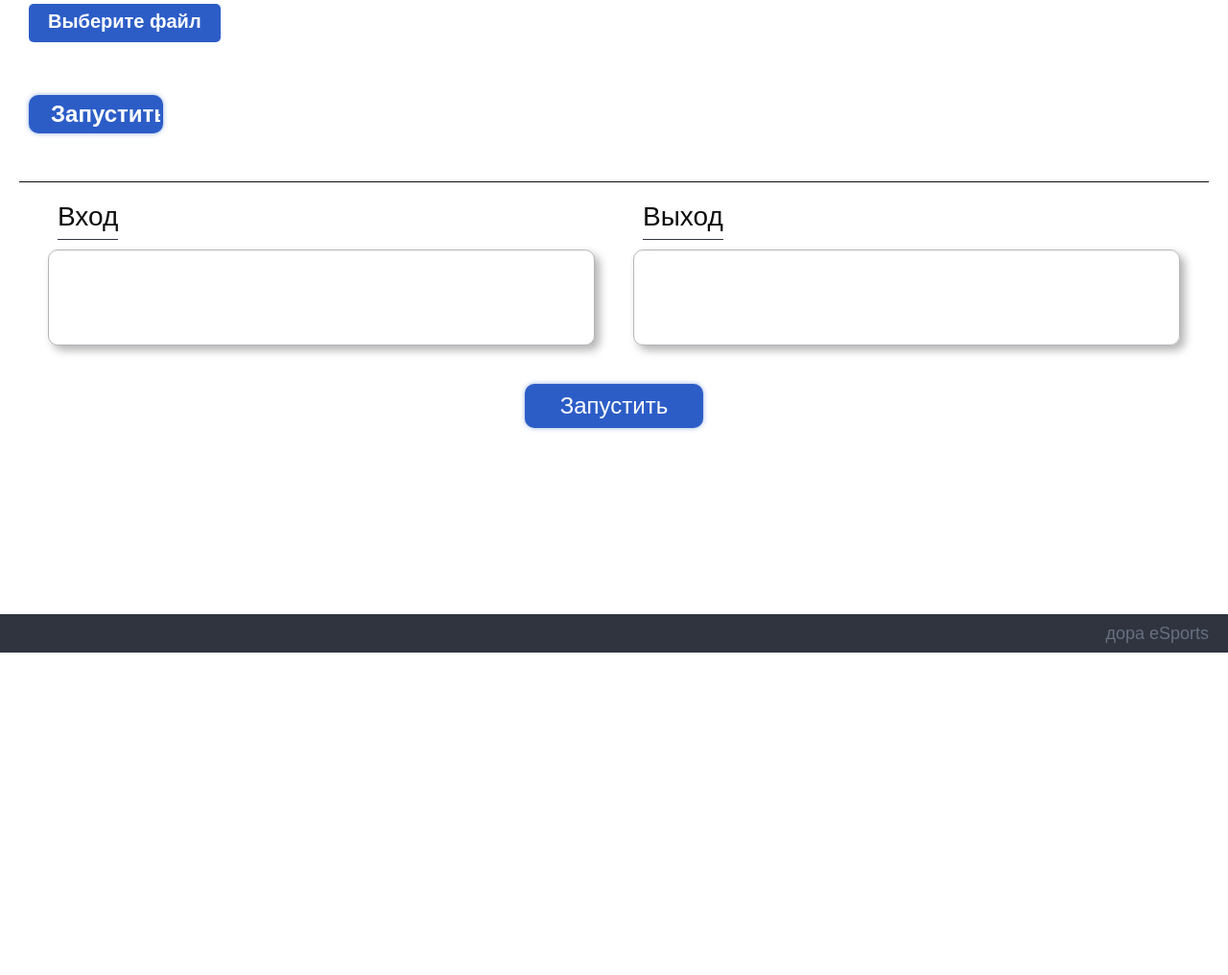
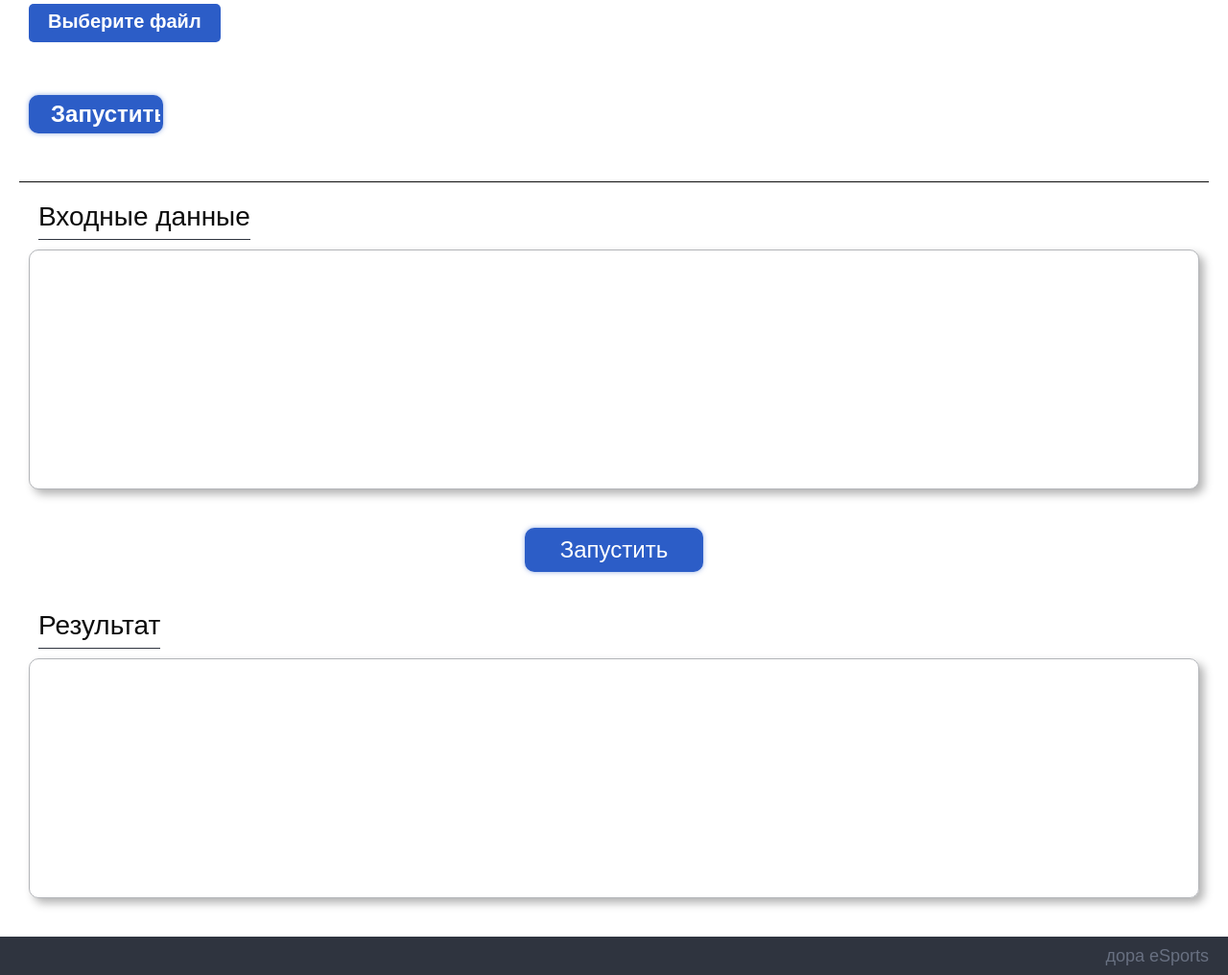
Before and after one commit to Keferd/Al1ve_Ins, a Flask app: template flaskapp/templates/index.html in a window 1280 px wide. Shown: the part 159-1175 px from the top of the page at 96% size. Before the commit the page ends 839 px from the top, so only its background shows below. Run offline with Flask 3, Linux system fonts and the light colour scheme; the template is opened without the code that fills it, so the values that code supplies are empty; parts of the project's set-up code (start-up, migrations or seed data) failed here and were passed over; some libraries are stand-ins or nearby versions.

Commit message:
растянул блоки по ширине

```diff
--- a/flaskapp/static/js/textsend.js
+++ b/flaskapp/static/js/textsend.js
@@ -23,7 +23,7 @@ sendbtn.addEventListener("click", function (e) {
 
                 const text_words = text.split(" ");
 
-
+                console.log(text)
 
                 for (const word of text_words) {
                     if (word in weights) {
--- a/flaskapp/static/style.css
+++ b/flaskapp/static/style.css
@@ -73,14 +73,15 @@ header a:hover {
     padding: 0 10px;
     flex-grow: 1;
     display: flex;
+    flex-direction: column;
 }
 
 .main__half {
-    width: 50%;
-    /* min-height: 500px; */
+    width: 100%;
+    min-height: 300px;
     display: flex;
     flex-direction: column;
-    padding: 20px;
+    padding: 20px 0;
 }
 
 .main__half__text {
@@ -113,9 +114,8 @@ header a:hover {
     box-shadow: 5px 5px 10px rgba(0,0,0,0.3);
     border: 1px solid #b3b5b9;
     flex-grow: 1;
-    height: 100px;
     width: 100%;
-    overflow: auto;
+    height: auto;
     box-sizing: border-box;
     padding: 10px;
     font-size: 16px;
@@ -124,7 +124,7 @@ header a:hover {
 
 .main__bottom {
     margin: 20px 0;
-    height: 200px;
+    height: auto;
     display: flex;
     flex-direction: column;
     align-items: center;
@@ -133,7 +133,6 @@ header a:hover {
 .main__run {
     width: 140px;
     padding: 0 20px;
-    margin-bottom: 50px;
     height: 40px;
     background-color: #2c5dc7;
     color: white;
--- a/flaskapp/templates/index.html
+++ b/flaskapp/templates/index.html
@@ -41,27 +41,27 @@
             <div class="main__half">
                 <div class="main__half__text">
                     <div class="main__helf__h">
-                        Вход
+                        Входные данные
                     </div>
                 </div>
                 <textarea class="main__textarea" name="" id="text_in"></textarea>
             </div>
+            <div class="main__bottom">
+                <div class="main__run">
+                    Запустить
+                </div>
+                <div class="main__file" id="main__file">
+                </div>
+            </div>
             <div class="main__half">
                 <div class="main__half__text">
                     <div class="main__helf__h">
-                        Выход
+                        Результат
                     </div>
                 </div>
                 <div class="main__textarea_div" id="text_out">
 
                 </div>
-            </div>
-        </div>
-        <div class="main__bottom">
-            <div class="main__run">
-                Запустить
-            </div>
-            <div class="main__file" id="main__file">
             </div>
         </div>
     </main>
```
